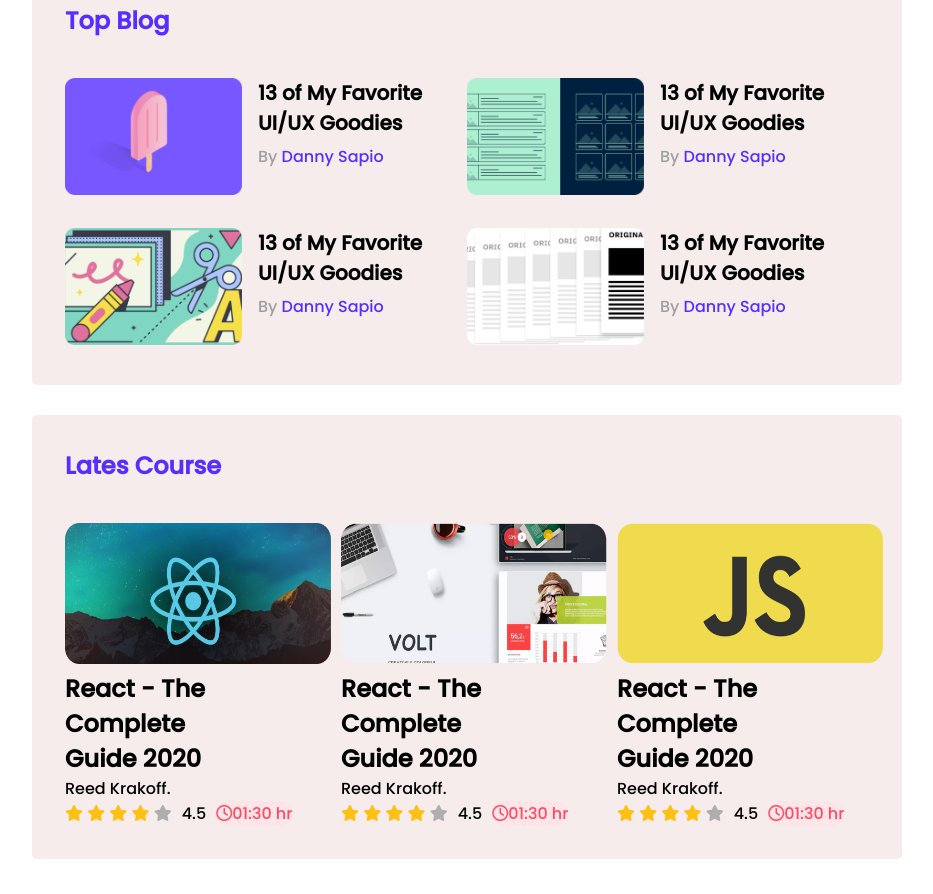
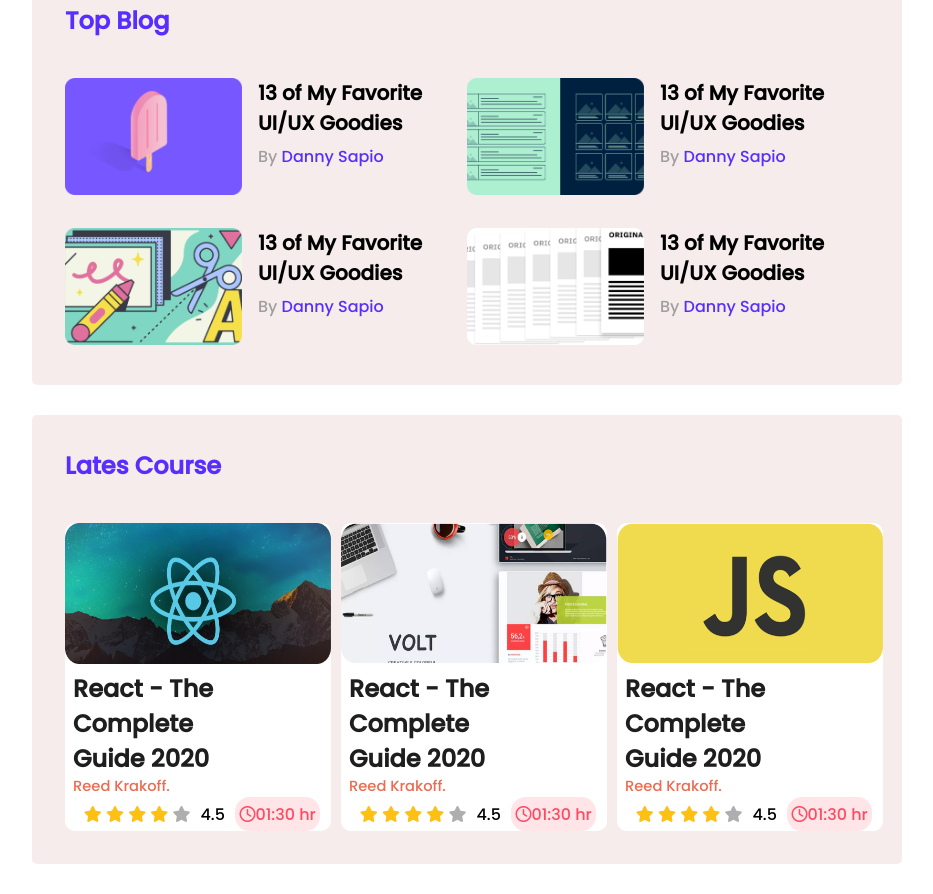
Before and after one commit to Hacker1971/leader-board-main, a plain HTML site: page index.html in a window 1280 px wide. Shown: the part 339-1233 px from the top of the page, without its empty margins (173-1106 px from the left). Drawn offline with Linux system fonts and the light colour scheme.

Commit message:
size-992

```diff
--- a/index.html
+++ b/index.html
@@ -105,10 +105,10 @@
                     <div class="pic">
                         <img src="./images/courses/course-1.png" alt="">
                     </div>
-                    <h1>React - The Complete </h1>
-                    <h2>Guide 2020</h2>
-                    <p>Reed Krakoff.</p>
-                    <div class="icons">
+                    <h1 class="rea com">React - The Complete </h1>
+                    <h2 class="rea com">Guide 2020</h2>
+                    <p class="rea ree">Reed Krakoff.</p>
+                    <div class="icons rea">
                         <div class="icon">
                             <i class="fa-solid fa-star full"></i>
                             <i class="fa-solid fa-star full"></i>
@@ -129,10 +129,10 @@
                         <div class="pic">
                             <img src="./images/courses/course-2.png" alt="">
                         </div>
-                        <h1>React - The Complete </h1>
-                        <h2>Guide 2020</h2>
-                        <p>Reed Krakoff.</p>
-                        <div class="icons">
+                        <h1 class="rea com">React - The Complete </h1>
+                        <h2 class="rea com">Guide 2020</h2>
+                        <p class="rea ree">Reed Krakoff.</p>
+                        <div class="icons rea">
                             <div class="icon">
                                 <i class="fa-solid fa-star full"></i>
                                 <i class="fa-solid fa-star full"></i>
@@ -154,10 +154,10 @@
                         <div class="pic">
                             <img src="./images/courses/course-3.png" alt="">
                         </div>
-                        <h1>React - The Complete </h1>
-                        <h2>Guide 2020</h2>
-                        <p>Reed Krakoff.</p>
-                        <div class="icons">
+                        <h1 class="rea com">React - The Complete </h1>
+                        <h2 class="rea com">Guide 2020</h2>
+                        <p class="rea ree">Reed Krakoff.</p>
+                        <div class="icons rea">
                             <div class="icon">
                                 <i class="fa-solid fa-star full"></i>
                                 <i class="fa-solid fa-star full"></i>
--- a/style.css
+++ b/style.css
@@ -118,6 +118,18 @@ hr{
         flex-direction: column;
     }
   }
+  @media only screen and (min-width: 577px) and (max-width:992px) {
+    .tan{
+        flex-direction: column;
+    }
+    .blogs{
+        grid-template-columns: repeat(1,1fr);
+    }
+    .names{
+        grid-template-columns: repeat(2,1fr);
+    }
+
+  }
 
 
 
@@ -131,6 +143,8 @@ hr{
   .icons{
     display: flex;
     gap: 10px;
+    justify-content: center;
+    align-items: center;
   }
 
   .full{
@@ -142,6 +156,7 @@ hr{
   .hour{
     background: #FFE4E8;
     border-radius: 14.6913px;
+    padding: 4.5px;
   }
   .clo{
     color: #FF4A60;
@@ -150,3 +165,20 @@ hr{
     display: flex;
     gap: 10px;
   }
+  .lasts{
+    /* filter: drop-shadow(0px 5.34229px 13.3557px rgba(0, 0, 0, 0.05)); */
+    background: #FFFFFF;
+    border-radius: 10px;
+    /* padding: 15px; */
+  }
+  .rea{
+    margin-left: 8px;
+  }
+  .com{
+    color: #1E1E1E;
+  }
+  .ree{
+    color: #ED6B4F;
+    font-weight: 400;
+    font-size: 14.6913px;
+  }
```
